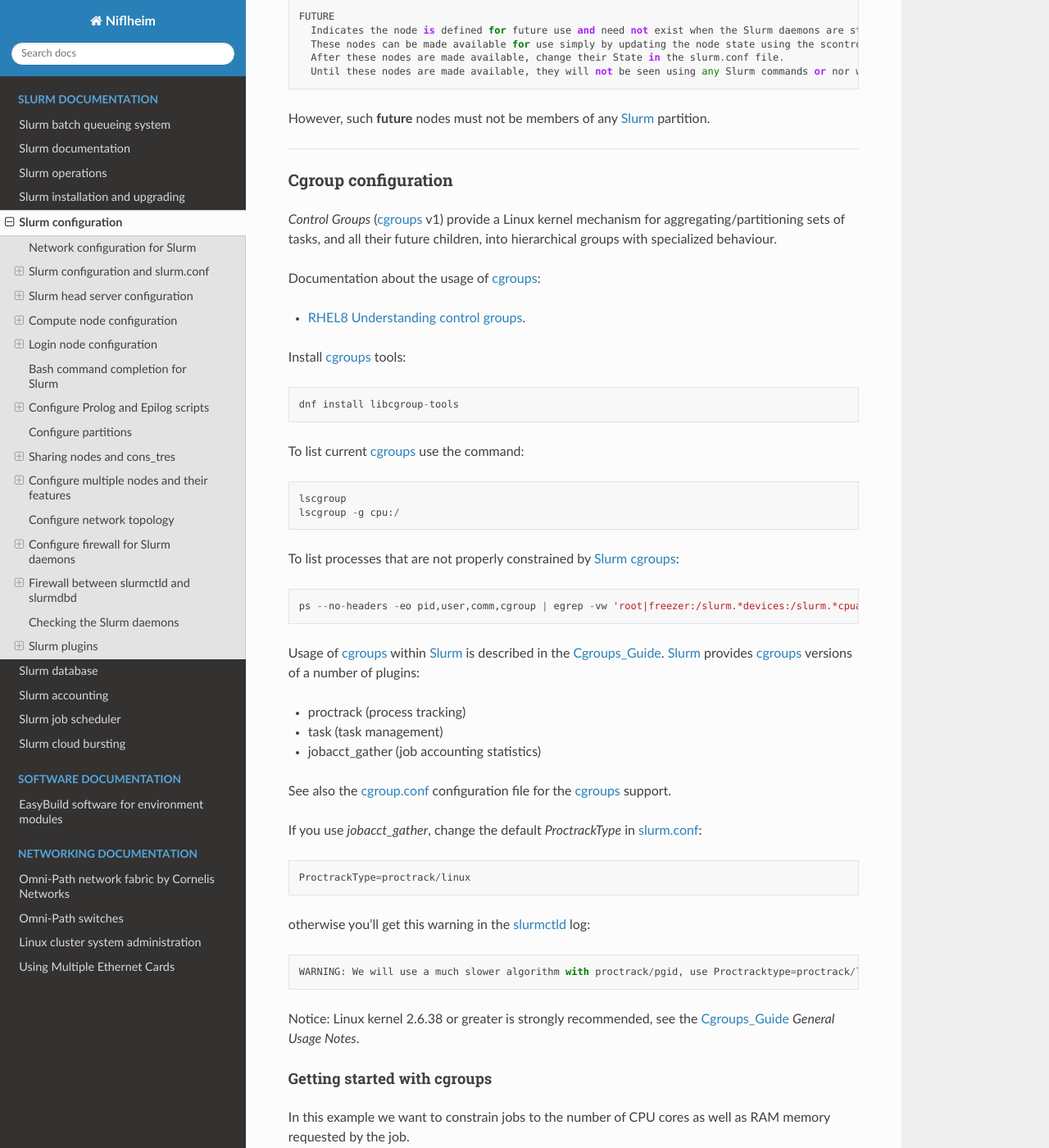
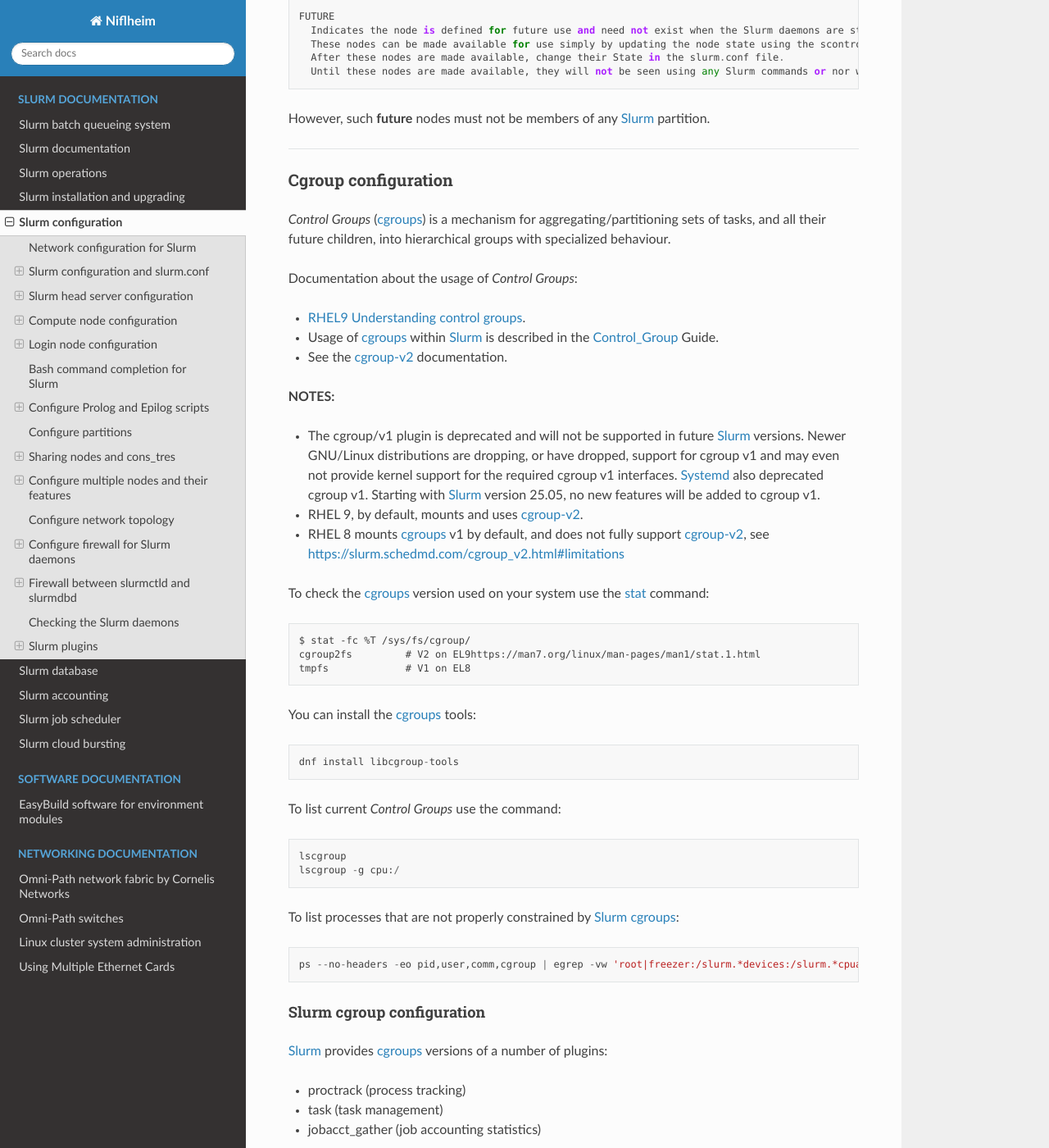
Before and after one commit to OleHolmNielsen/Niflheim_system, a Sphinx documentation site: the page built from docs/Slurm_configuration.rst, in a window 1280 px wide and 1400 px high, scrolled down 9383 px. Shown: the whole window at 82% size. Built offline with Sphinx 7.4.7 and the Read the Docs theme 3.1.0, drawn with Linux system fonts in a browser that asks for light colours; some of the changed text lies outside the part shown.

Commit message:
Updated cgroups documentation for v2

```diff
--- a/docs/Slurm_configuration.rst
+++ b/docs/Slurm_configuration.rst
@@ -405,17 +405,40 @@
 Cgroup configuration
 --------------------
 
-*Control Groups* (cgroups_ v1) provide a Linux kernel mechanism for aggregating/partitioning sets of tasks, and all their future children, into hierarchical groups with specialized behaviour.
-
-Documentation about the usage of cgroups_:
-
-* `RHEL8 Understanding control groups <https://access.redhat.com/documentation/en-us/red_hat_enterprise_linux/8/html/managing_monitoring_and_updating_the_kernel/setting-limits-for-applications_managing-monitoring-and-updating-the-kernel>`_.
-
-Install cgroups_ tools::
+*Control Groups* (cgroups_) is a mechanism for aggregating/partitioning sets of tasks, and all their future children, into hierarchical groups with specialized behaviour.
+
+Documentation about the usage of *Control Groups*:
+
+* `RHEL9 Understanding control groups
+  <https://docs.redhat.com/en/documentation/red_hat_enterprise_linux/9/html/monitoring_and_managing_system_status_and_performance/setting-limits-for-applications_monitoring-and-managing-system-status-and-performance>`_.
+
+* Usage of cgroups_ within Slurm_ is described in the Control_Group_ Guide.
+
+* See the cgroup-v2_ documentation.
+
+**NOTES:**
+
+* The cgroup/v1 plugin is deprecated and will not be supported in future Slurm_ versions.
+  Newer GNU/Linux distributions are dropping, or have dropped, support for cgroup v1 and may even not provide kernel support for the required cgroup v1 interfaces.
+  Systemd_ also deprecated cgroup v1.
+  Starting with Slurm_ version 25.05, no new features will be added to cgroup v1.
+
+* RHEL 9, by default, mounts and uses cgroup-v2_.
+
+* RHEL 8 mounts cgroups_ v1 by default, and does not fully support cgroup-v2_,
+  see https://slurm.schedmd.com/cgroup_v2.html#limitations
+
+To check the cgroups_ version used on your system use the stat_ command::
+
+  $ stat -fc %T /sys/fs/cgroup/
+  cgroup2fs         # V2 on EL9https://man7.org/linux/man-pages/man1/stat.1.html
+  tmpfs             # V1 on EL8
+
+You can install the cgroups_ tools::
 
   dnf install libcgroup-tools
 
-To list current cgroups_ use the command::
+To list current *Control Groups* use the command::
 
   lscgroup
   lscgroup -g cpu:/
@@ -424,7 +447,9 @@
 
   ps --no-headers -eo pid,user,comm,cgroup | egrep -vw 'root|freezer:/slurm.*devices:/slurm.*cpuacct,cpu:/slurm.*memory:/slurm|cpuset:/slurm.*|dbus-daemon|munged|ntpd|gmond|polkitd|chrony|smmsp|rpcuser|rpc'
 
-Usage of cgroups_ within Slurm_ is described in the Cgroups_Guide_.
+Slurm cgroup configuration
+..................................
+
 Slurm_ provides cgroups_ versions of a number of plugins:
 
 * proctrack (process tracking)
@@ -441,11 +466,21 @@
 
   WARNING: We will use a much slower algorithm with proctrack/pgid, use Proctracktype=proctrack/linuxproc or some other proctrack when using jobacct_gather/linux
 
-Notice: Linux kernel 2.6.38 or greater is strongly recommended, see the Cgroups_Guide_ *General Usage Notes*.
-
-.. _cgroups: https://www.kernel.org/doc/Documentation/cgroup-v1/cgroups.txt
-.. _Cgroups_Guide: https://slurm.schedmd.com/cgroups.html
+On RHEL 9 / Rocky 9 and newer, you may want to configure OOMKillStep_ in slurm.conf_::
+
+  TaskPluginParam=OOMKillStep
+
+Set this parameter to kill the whole step in all the nodes in case an OOM event is triggered in any task of the step.
+This applies to entire allocations but does not apply to the external step. It can be overwritten by the user.
+**NOTE:** This parameter requires the ``task/cgroup`` plugin, cgroup-v2_, and a kernel newer than 4.19.
+
+.. _cgroups: https://docs.kernel.org/admin-guide/cgroup-v1/cgroups.html
+.. _cgroup-v2: https://docs.kernel.org/admin-guide/cgroup-v2.html
+.. _Control_Group: https://slurm.schedmd.com/cgroups.html
+.. _Control_Group_v2: https://slurm.schedmd.com/cgroup_v2.html
+.. _stat: https://man7.org/linux/man-pages/man1/stat.1.html
 .. _cgroup.conf: https://slurm.schedmd.com/cgroup.conf.html
+.. _OOMKillStep: https://slurm.schedmd.com/slurm.conf.html#OPT_OOMKillStep
 
 Getting started with cgroups
 ............................
```
Also changed, not shown: other parts of docs/Slurm_configuration.rst (+1 -1 lines).
